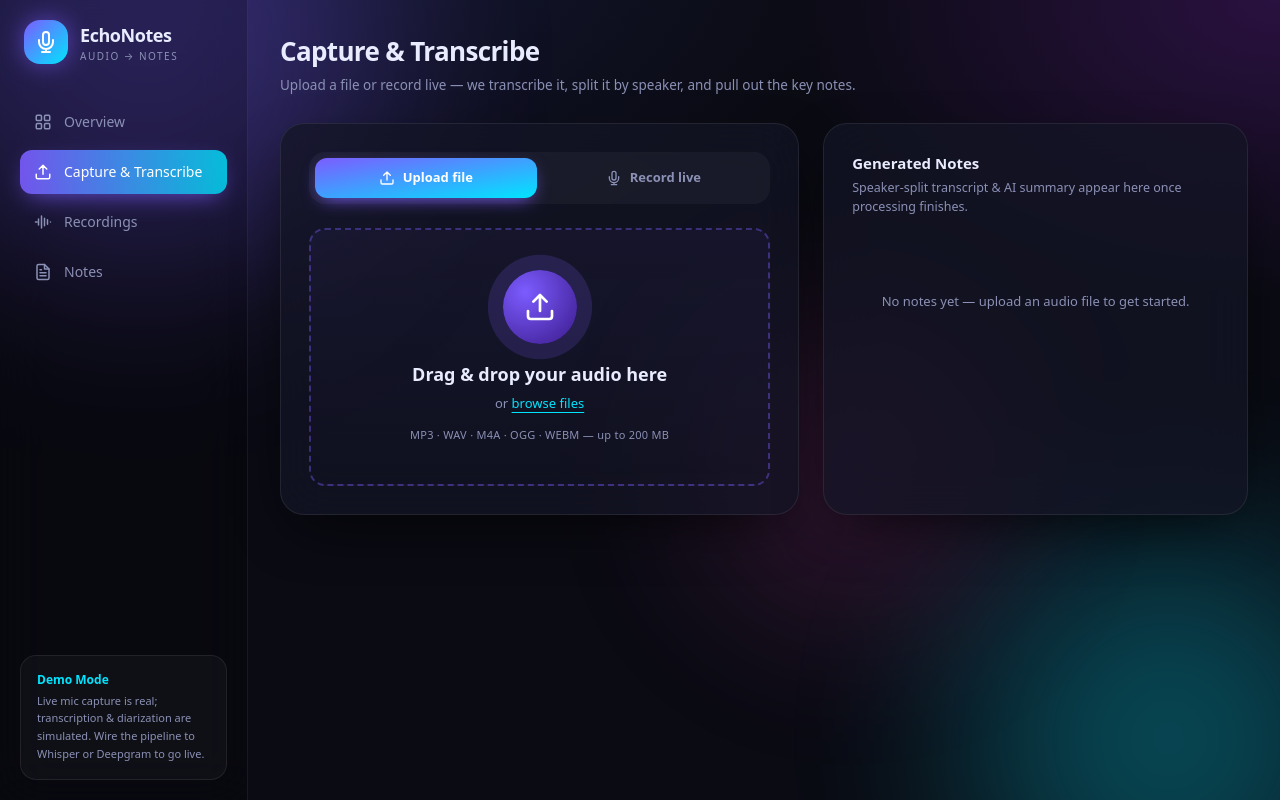
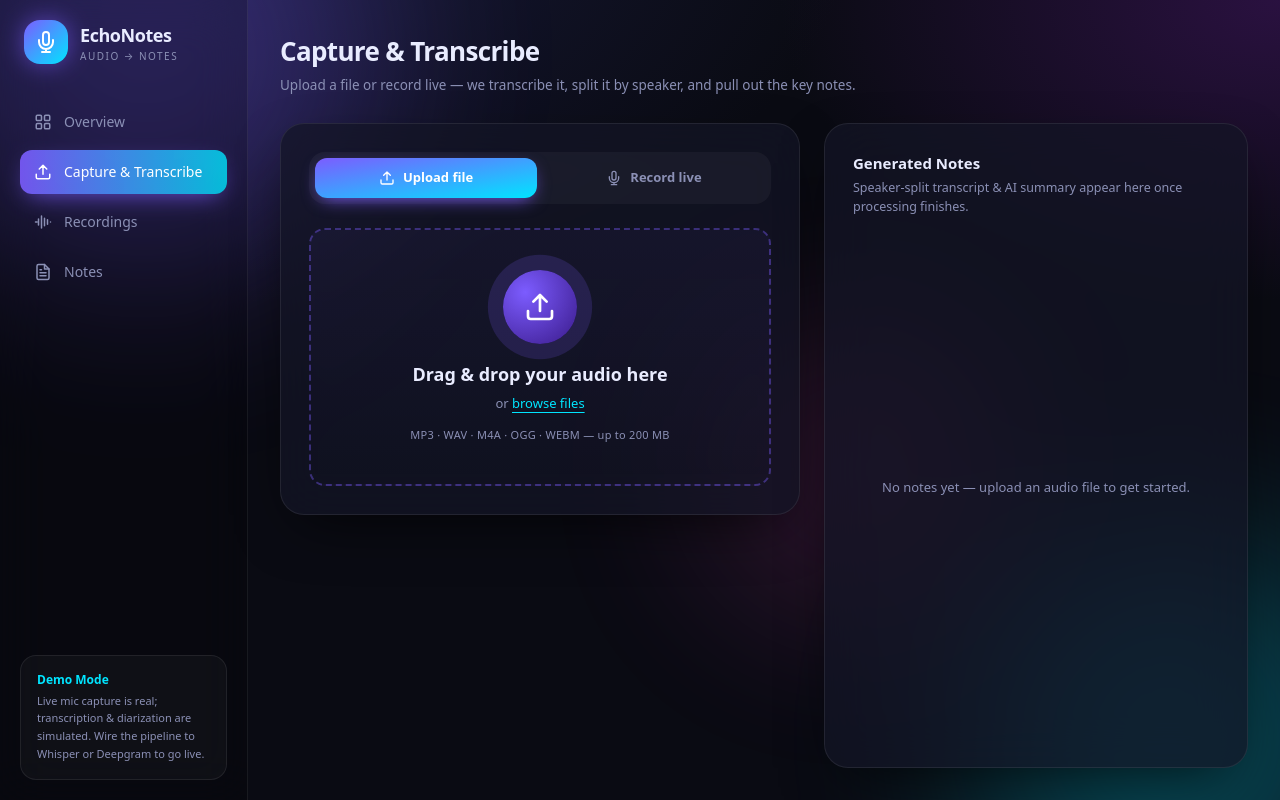
Before and after one commit to NeemaMwende/Voice, a Next.js app in the folder frontend/: page /upload in a window 1280 px wide. Built offline with nearby package versions, Linux system fonts and the light colour scheme.

Commit message:
feat: increased card size for generated notes

```diff
--- a/frontend/app/layout.tsx
+++ b/frontend/app/layout.tsx
@@ -18,7 +18,7 @@ export default function RootLayout({ children }: { children: React.ReactNode })
           <Background />
           <div className="relative z-10 flex">
             <Sidebar />
-            <main className="flex-1 min-h-screen px-8 py-8 max-w-[1200px]">{children}</main>
+            <main className="flex-1 min-w-0 min-h-screen px-8 py-8">{children}</main>
           </div>
           <Toaster />
         </AppProvider>
--- a/frontend/app/upload/page.tsx
+++ b/frontend/app/upload/page.tsx
@@ -97,15 +97,15 @@ export default function UploadPage() {
   };
 
   return (
-    <div>
+    <div className="flex flex-col min-h-[calc(100vh-4rem)]">
       <PageHeader
         title="Capture & Transcribe"
         subtitle="Upload a file or record live — we transcribe it, split it by speaker, and pull out the key notes."
       />
 
-      <div className="grid grid-cols-1 lg:grid-cols-[1.1fr_0.9fr] gap-6">
+      <div className="grid flex-1 grid-cols-1 items-stretch gap-6 lg:grid-cols-[520px_1fr]">
         {/* Input card */}
-        <div className="rounded-3xl border border-white/[0.08] bg-panel backdrop-blur-xl shadow-card p-7">
+        <div className="self-start rounded-3xl border border-white/[0.08] bg-panel backdrop-blur-xl shadow-card p-7">
           {/* mode switch */}
           <div className="mb-6 flex gap-1.5 rounded-2xl bg-white/[0.04] p-1.5">
             {([
@@ -208,20 +208,24 @@ export default function UploadPage() {
         </div>
 
         {/* Notes card */}
-        <div className="rounded-3xl border border-white/[0.08] bg-panel backdrop-blur-xl shadow-card p-7">
+        <div className="flex flex-col rounded-3xl border border-white/[0.08] bg-panel backdrop-blur-xl shadow-card p-7">
           <h2 className="text-[15px] font-semibold mb-1">Generated Notes</h2>
           <p className="text-[12.5px] text-muted mb-5">
             Speaker-split transcript &amp; AI summary appear here once processing finishes.
           </p>
           {result ? (
+            <div className="min-h-0 flex-1">
               <NotesViewer rec={result} />
+            </div>
           ) : (
-            <div className="text-center text-muted py-14 text-[13px]">
+            <div className="grid flex-1 place-items-center text-center text-muted text-[13px]">
+              <span>
                 {busy
                   ? "Working on it…"
                   : mode === "record"
                   ? "No notes yet — hit record to get started."
                   : "No notes yet — upload an audio file to get started."}
+              </span>
             </div>
           )}
         </div>
```
Also changed, not shown: 1 other file (tests, documents, lock files or other folders). Lines whose indentation alone changed are shown as unchanged.
